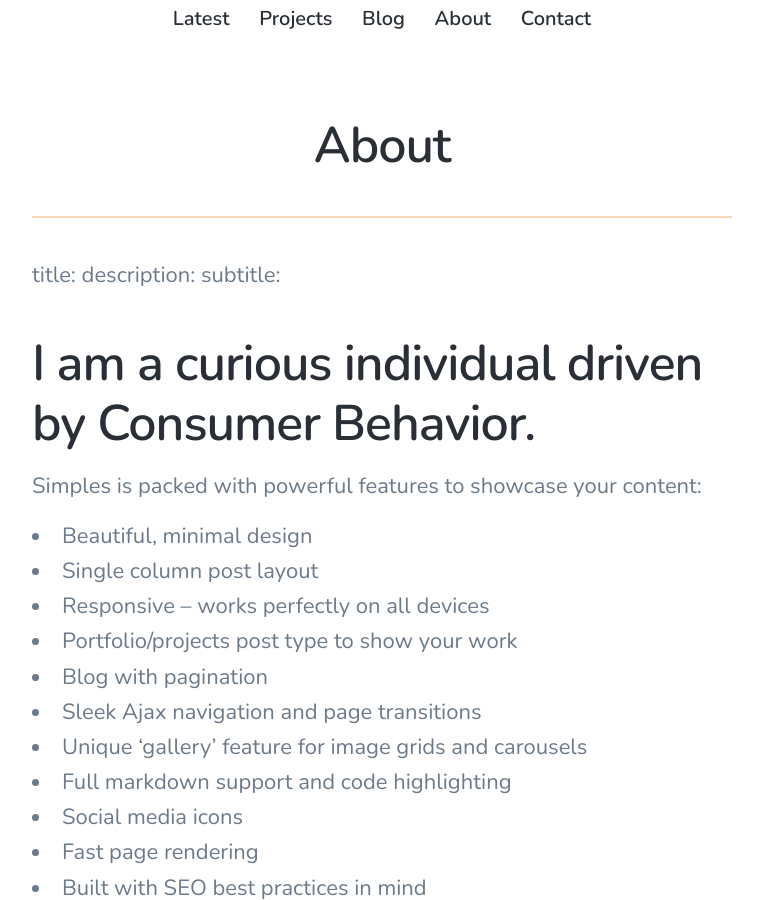
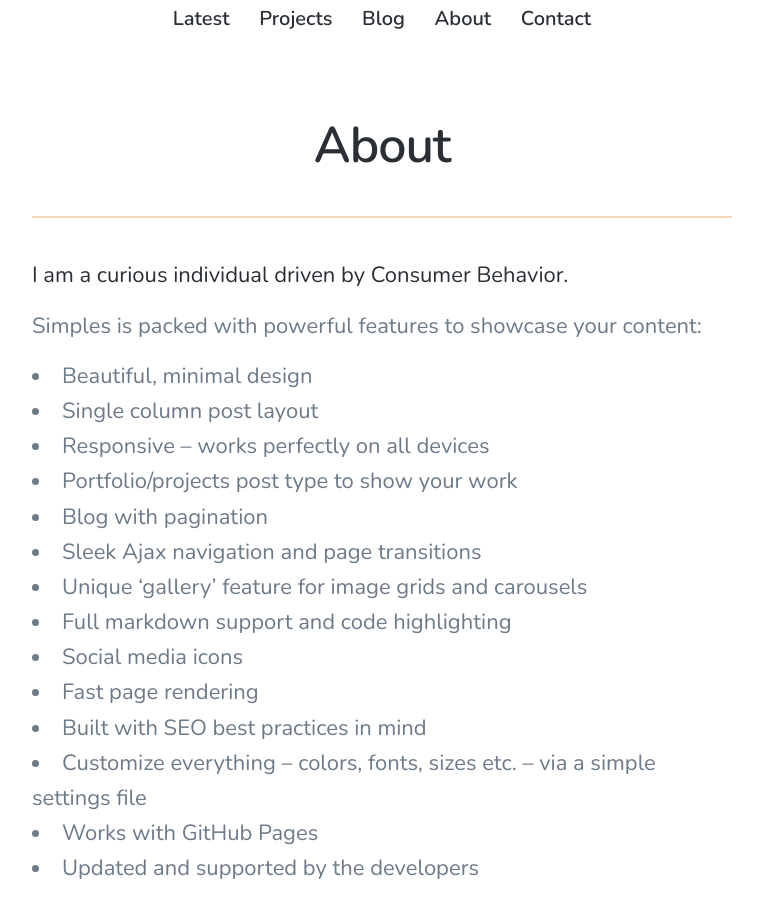
Before and after one commit to alfredprah/alfredprah.github.io2, a Jekyll site: the page built from _pages/about.md, in a window 1280 px wide and 900 px high, scrolled down 354 px. Shown: the whole window, without its empty margins (258-1021 px from the left). Built offline with Jekyll 4.4.1, drawn with Linux system fonts in a browser that asks for light colours; nearby versions of some CDN libraries.

Commit message:
Update about.md

```diff
--- a/_pages/about.md
+++ b/_pages/about.md
@@ -1,10 +1,10 @@
 ---
-title:
-description:
-subtitle:
+<!-- title: -->
+<!-- description: -->
+<!-- subtitle: -->
 
 
-## I am a curious individual driven by Consumer Behavior.
+#### I am a curious individual driven by Consumer Behavior.
 
 Simples is packed with powerful features to showcase your content:
 
```
